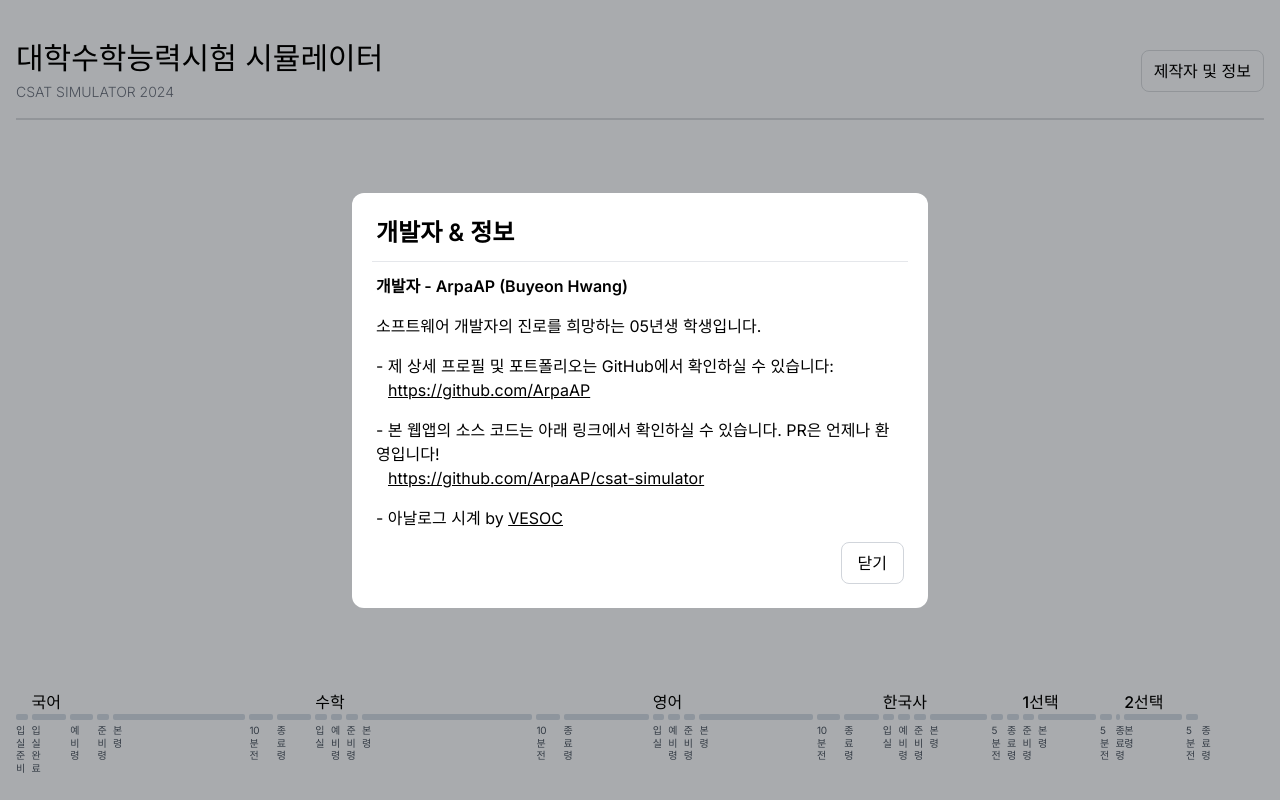
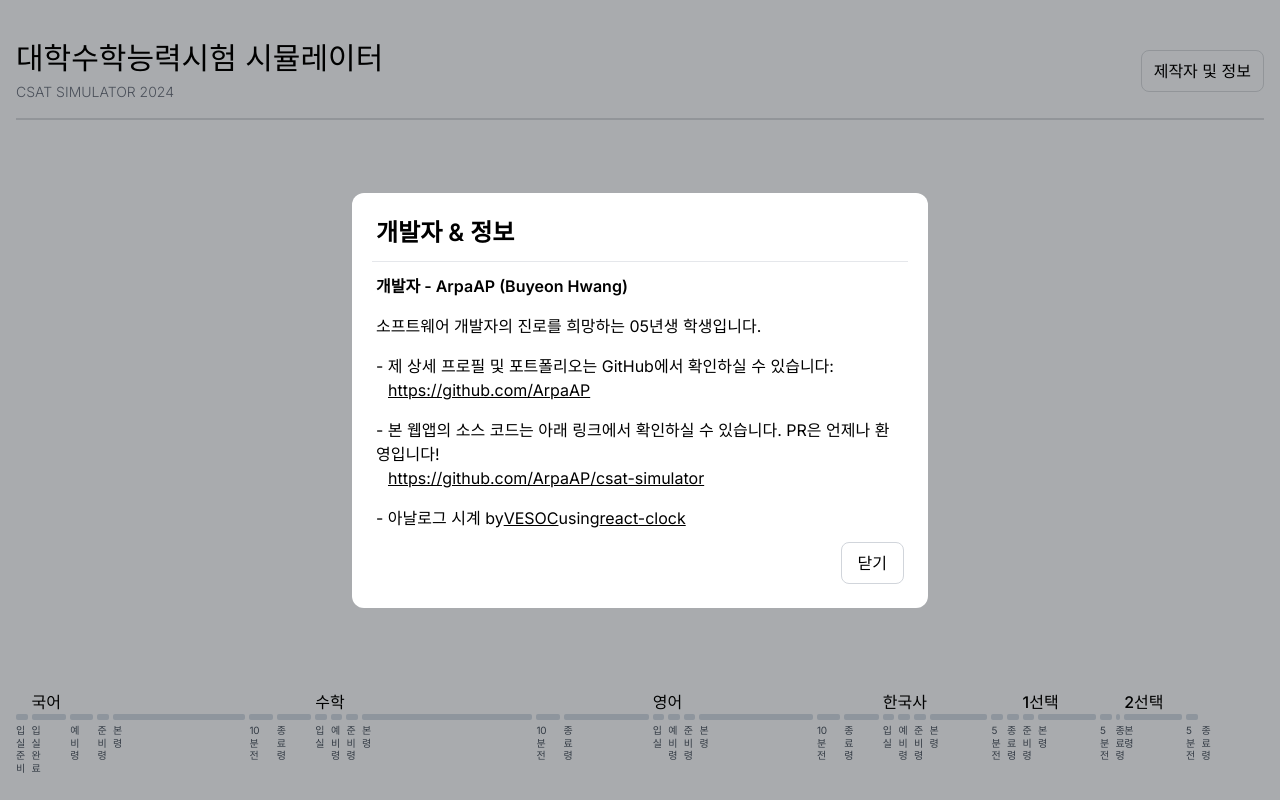
Before and after one commit to ArpaAP/csat-simulator, a Next.js app: page / in a window 1280 px wide. Both pictures are taken after a click on the button "제작자 및 정보". Built offline with nearby package versions, Linux system fonts and the light colour scheme.

Commit message:
contributor: added package repo mention

```diff
--- a/src/app/page.tsx
+++ b/src/app/page.tsx
@@ -443,7 +443,22 @@ export default function Home() {
                     </div>
                   </p>
                   <p>
-                    - 아날로그 시계 by <a href="https://github.com/VESOC" target="_blank" className="underline">VESOC</a>
+                    - 아날로그 시계 by
+											<a
+												href="https://github.com/VESOC"
+												target="_blank"
+												className="underline"
+											>
+												VESOC
+											</a>
+											using
+											<a
+												href="https://github.com/wojtekmaj/react-clock"
+												target="_blank"
+												className="underline"
+											>
+												react-clock
+											</a>
                   </p>
                 </Dialog.Description>
 
```
